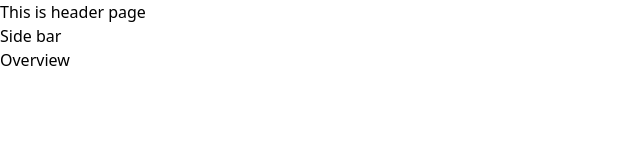
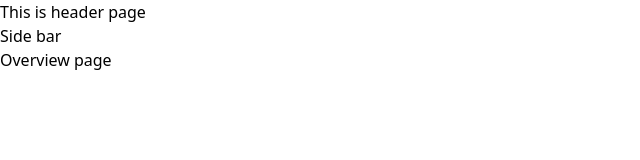
Before and after one commit to pronoy656/Tabi-Hop, a React (Vite) app: page / in a window 1280 px wide. Shown: the top 160 px of the page, without its empty margins (0-640 px from the left). Built offline with nearby package versions, Linux system fonts and the light colour scheme.

Commit message:
update heading text in Overview component

```diff
--- a/src/pages/user/overview/Overview.jsx
+++ b/src/pages/user/overview/Overview.jsx
@@ -3,7 +3,7 @@ import React from 'react';
 const Overview = () => {
     return (
         <div>
-            <h1>Overview</h1>
+            <h1>Overview page </h1>
         </div>
     );
 };
```
